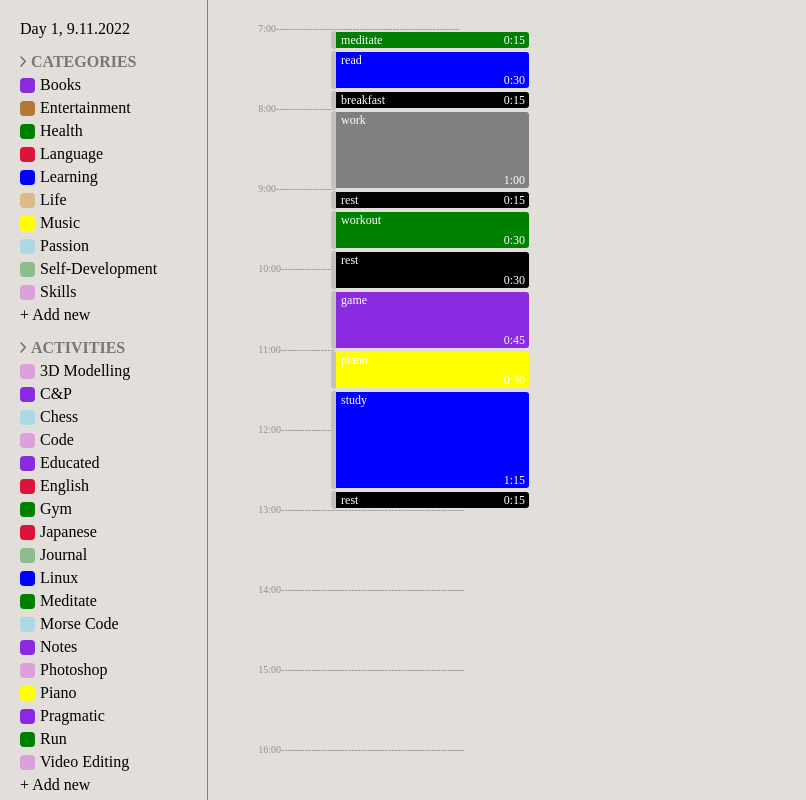
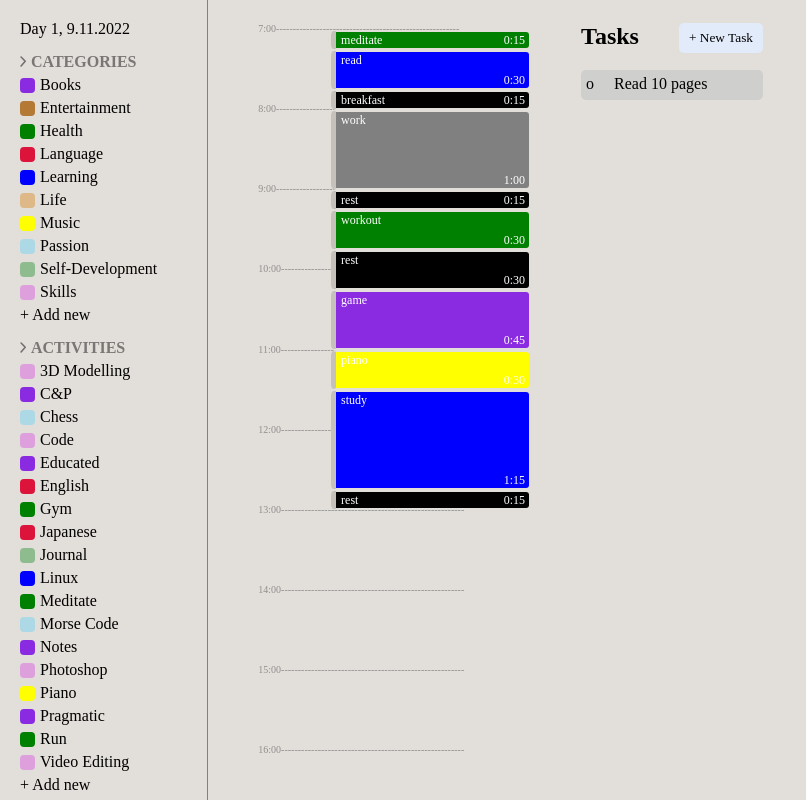
Before and after one commit to oerol/guse, an Angular app: page / in a window 1280 px wide. Shown: the top 800 px of the page, without its empty margins (0-806 px from the left). Built offline with nearby package versions, Linux system fonts and the light colour scheme.

Commit message:
First draft of the todo component

```diff
--- a/src/app/app.component.html
+++ b/src/app/app.component.html
@@ -2,4 +2,5 @@
   <app-side-menu></app-side-menu>
   <div class="vertical-seperator"></div>
   <app-day></app-day>
+  <app-todo></app-todo>
 </main>
--- a/src/app/app.module.ts
+++ b/src/app/app.module.ts
@@ -7,6 +7,7 @@ import { CategoriesComponent } from './components/categories/categories.componen
 import { ActivitiesComponent } from './components/activities/activities.component';
 import { SideMenuComponent } from './components/side-menu/side-menu.component';
 import { DashboardComponent } from './components/dashboard/dashboard.component';
+import { TodoComponent } from './components/todo/todo.component';
 
 @NgModule({
   declarations: [
@@ -15,7 +16,8 @@ import { DashboardComponent } from './components/dashboard/dashboard.component';
     CategoriesComponent,
     ActivitiesComponent,
     SideMenuComponent,
-    DashboardComponent
+    DashboardComponent,
+    TodoComponent
   ],
   imports: [
     BrowserModule
--- /dev/null
+++ b/src/app/components/todo/todo.component.html
@@ -0,0 +1,8 @@
+<div id="todos-header">
+  <h2>Tasks</h2>
+  <button id="new-task-button">+ New Task</button>
+</div>
+<div class="todo-item">
+  <div class="todo-icon">o</div>
+  <div class="todo-item-title">Read 10 pages</div>
+</div>
--- /dev/null
+++ b/src/app/components/todo/todo.component.scss
@@ -0,0 +1,30 @@
+#todos-header {
+  display: flex;
+  gap: 40px;
+
+  margin-top: 3px;
+}
+
+h2 {
+  margin-top: 0;
+}
+
+#new-task-button {
+  background-color: #e2ebfa;
+  border: none;
+  border-radius: 5px;
+  padding: 0px 10px;
+  height: 30px;
+
+  cursor: pointer;
+}
+
+.todo-item {
+  display: flex;
+  gap: 20px;
+  height: 30px;
+  background-color: rgba(204, 204, 204, 0.815);
+  border-radius: 5px;
+  box-sizing: border-box;
+  padding: 5px;
+}
--- /dev/null
+++ b/src/app/components/todo/todo.component.ts
@@ -0,0 +1,15 @@
+import { Component, OnInit } from '@angular/core';
+
+@Component({
+  selector: 'app-todo',
+  templateUrl: './todo.component.html',
+  styleUrls: ['./todo.component.scss']
+})
+export class TodoComponent implements OnInit {
+
+  constructor() { }
+
+  ngOnInit(): void {
+  }
+
+}
--- a/src/styles.scss
+++ b/src/styles.scss
@@ -7,3 +7,7 @@ body {
 
   overflow-y: hidden;
 }
+
+button {
+  font-family: Cascadia Code;
+}
```
Also changed, not shown: 1 other file (tests, documents, lock files or other folders).
